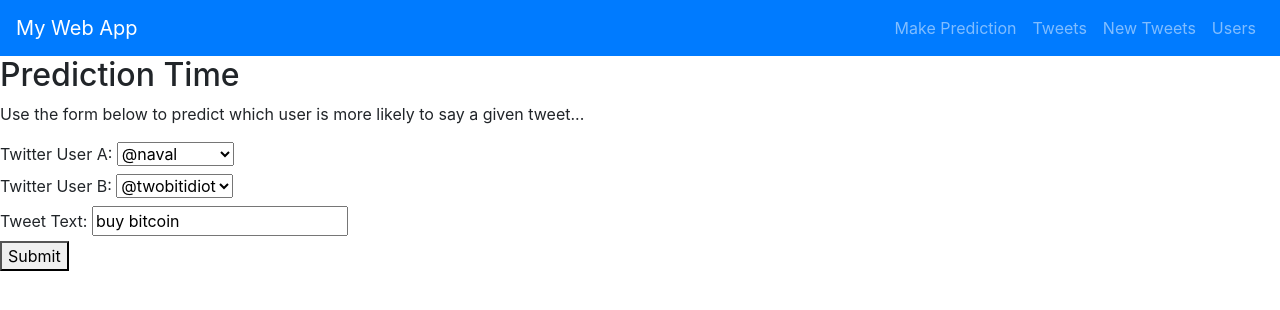
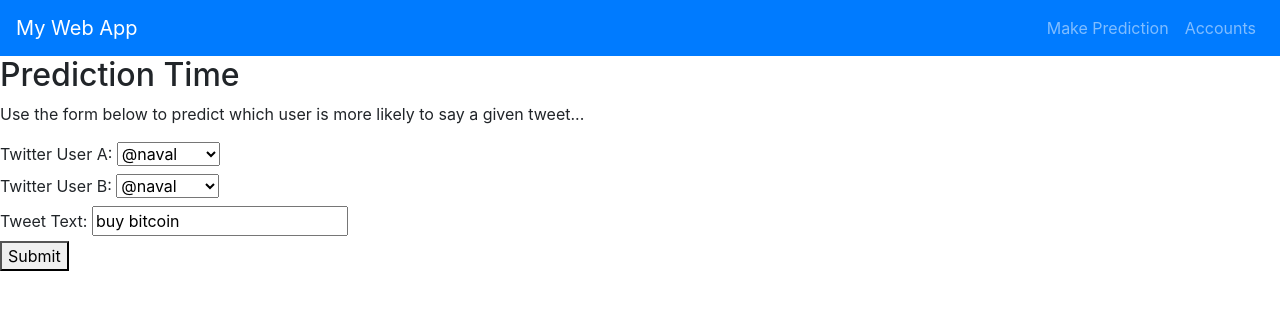
Before and after one commit to masonnystrom/twitter-project, a Flask app: page / in a window 1280 px wide. Shown: the top 310 px of the page. Run offline with Flask 2, Linux system fonts and the light colour scheme; some libraries are stand-ins or nearby versions.

Commit message:
update templates and routes

```diff
--- a/web_app/routes/twitter_routes.py
+++ b/web_app/routes/twitter_routes.py
@@ -50,8 +50,7 @@ def fetch_user_data(screen_name=None):
         db.session.add(db_tweet)
         counter+=1
     db.session.commit()
-    return "OK"
-    # return render_template("user.html", user=db_user, tweets=statuses)
+    return render_template("user.html", user=db_user, tweets=statuses)
 
 
 @twitter_routes.route("/users")
--- a/web_app/templates/layout.html
+++ b/web_app/templates/layout.html
@@ -26,9 +26,7 @@
     <!-- SITE NAVIGATION -->
     {% set nav_links = [
       ('/', '/make_prediction', 'Make Prediction'),
-      ('/tweets', 'tweets', 'Tweets'),
-      ('/tweets/new', 'new_tweets', 'New Tweets'),
-      ('/users', 'users', 'Users')
+      ('/users', 'users', 'Accounts')
     ] -%}
     {% set active_page = active_page|default('index') -%}
     <nav class="navbar navbar-expand-lg navbar-dark bg-primary">
--- a/web_app/templates/make_prediction.html
+++ b/web_app/templates/make_prediction.html
@@ -13,7 +13,6 @@
         <label>Twitter User A:</label>
         <select name="screen_name_a">
             <option value="naval" selected="true">@naval</option>
-            <option value="ryan selkis">@twobitidiot</option>
             <option value="chamath">@chamath</option>
         </select>
         <br>
@@ -21,7 +20,6 @@
         <label>Twitter User B:</label>
         <select name="screen_name_b">
             <option value="naval">@naval</option>
-            <option value="ryan selkis" selected="true">@twobitidiot</option>
             <option value="chamath">@chamath</option>
           </select>
         <br>
```
Also changed, not shown: web_app/routes/tweet_routes.py (+1 -12 lines).
